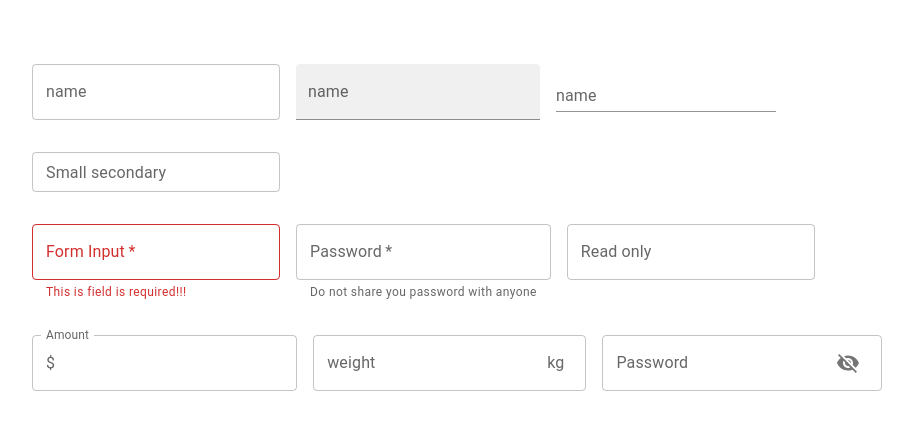
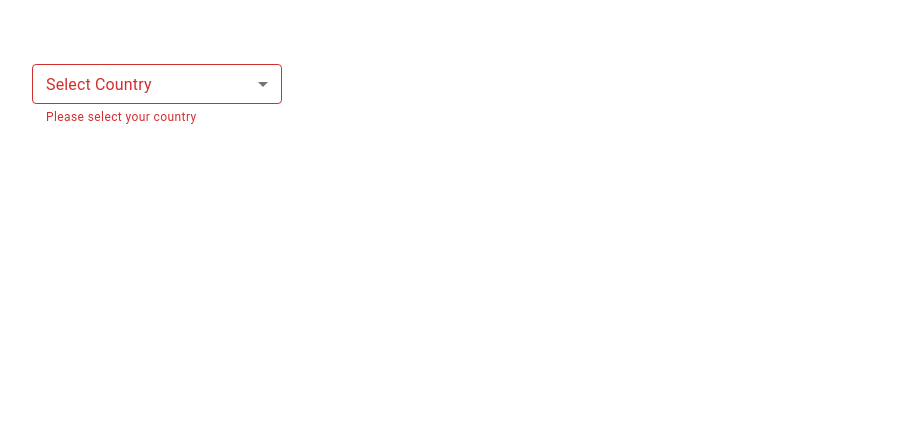
Before and after one commit to Barna-Molnar/react-mui-ts, a React (Create React App) app: page / in a window 1280 px wide. Shown: the top 430 px of the page, without its empty margins (32-945 px from the left). Built offline with nearby package versions, Linux system fonts and the light colour scheme.

Commit message:
Select with textfield

```diff
--- a/src/App.tsx
+++ b/src/App.tsx
@@ -1,5 +1,6 @@
 import './App.css';
 import MuiButton from './components/MuiButton';
+import MuiSelect from './components/MuiSelect';
 import MuiTextField from './components/MuiTextField';
 import MuiTypography from './components/MuiTypography';
 function App() {
@@ -7,7 +8,8 @@ function App() {
     <div className="App">
       {/* <MuiTypography /> */}
       {/* <MuiButton /> */}
-      <MuiTextField />
+      {/* <MuiTextField /> */}
+      <MuiSelect />
     </div>
   );
 }
--- /dev/null
+++ b/src/components/MuiSelect.tsx
@@ -0,0 +1,64 @@
+import React, { useState } from 'react'
+import { Box, TextField, MenuItem } from '@mui/material'
+
+const MuiSelect = () => {
+
+    const [countries, setCountries] = useState<Array<string>>([])
+
+    const fakeResultFromApi = [
+        {
+            value: 'IN',
+            name: 'India'
+        },
+        {
+            value: 'HU',
+            name: 'Hungary'
+        },
+        {
+            value: 'USA',
+            name: 'America'
+        },
+        {
+            value: 'AU',
+            name: 'Australia'
+        },
+    ]
+    const handleChange = (e: React.ChangeEvent<HTMLInputElement>) => {
+        const value = e.target.value
+
+        setCountries(typeof value === 'string' ? value.split('') : value)
+    }
+
+    return (
+        <Box width={250}>
+            <TextField
+                label='Select Country'
+                select
+                value={countries}
+                onChange={handleChange}
+                fullWidth
+                color='secondary'
+                SelectProps={{
+                    multiple: true,
+                }}
+                size='small'
+                helperText={countries.length === 0 ? 'Please select your country' : ""}
+                error={countries.length === 0 ? true : false}
+            >
+                {
+                    fakeResultFromApi.map((country, index) => (
+                        <MenuItem
+                            key={index}
+                            value={country.value}
+                        >
+                            {country.name}
+                        </MenuItem>
+                    ))
+                }
+
+            </TextField>
+        </Box>
+    )
+}
+
+export default MuiSelect
```
